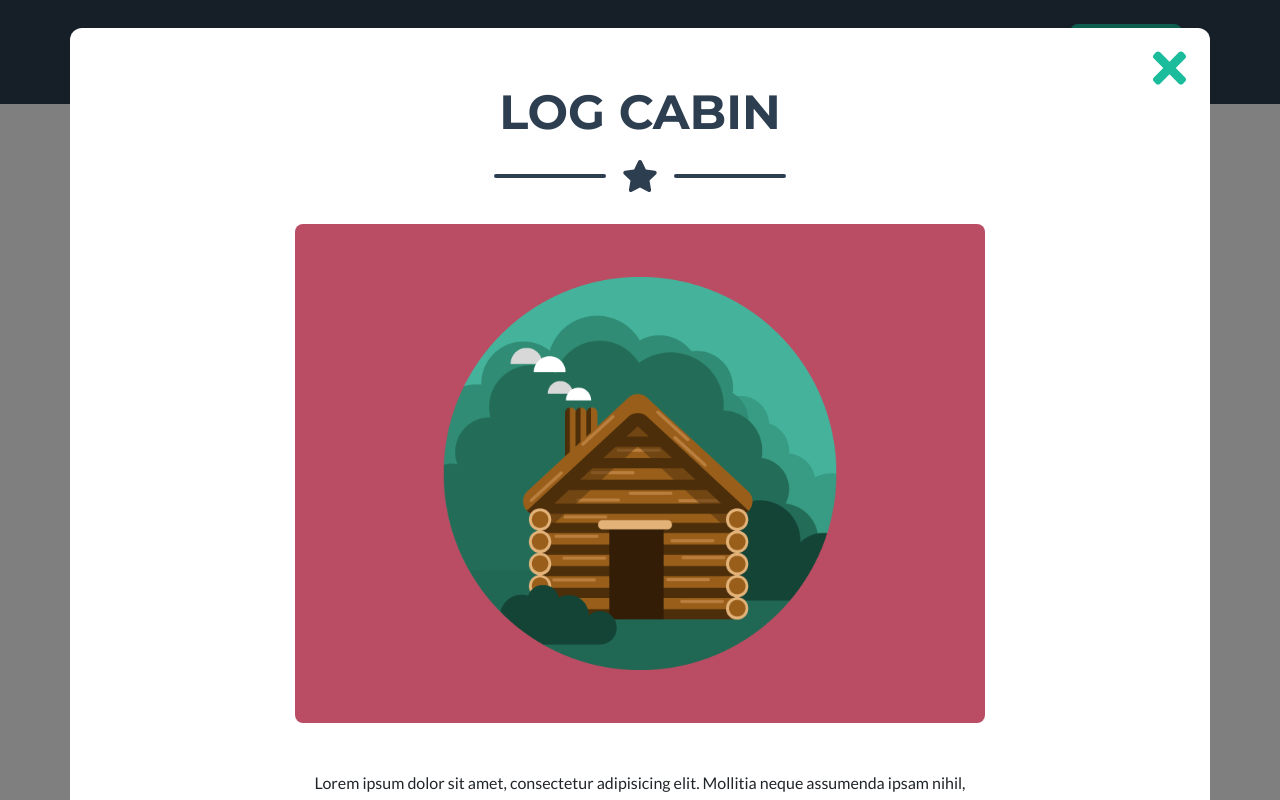
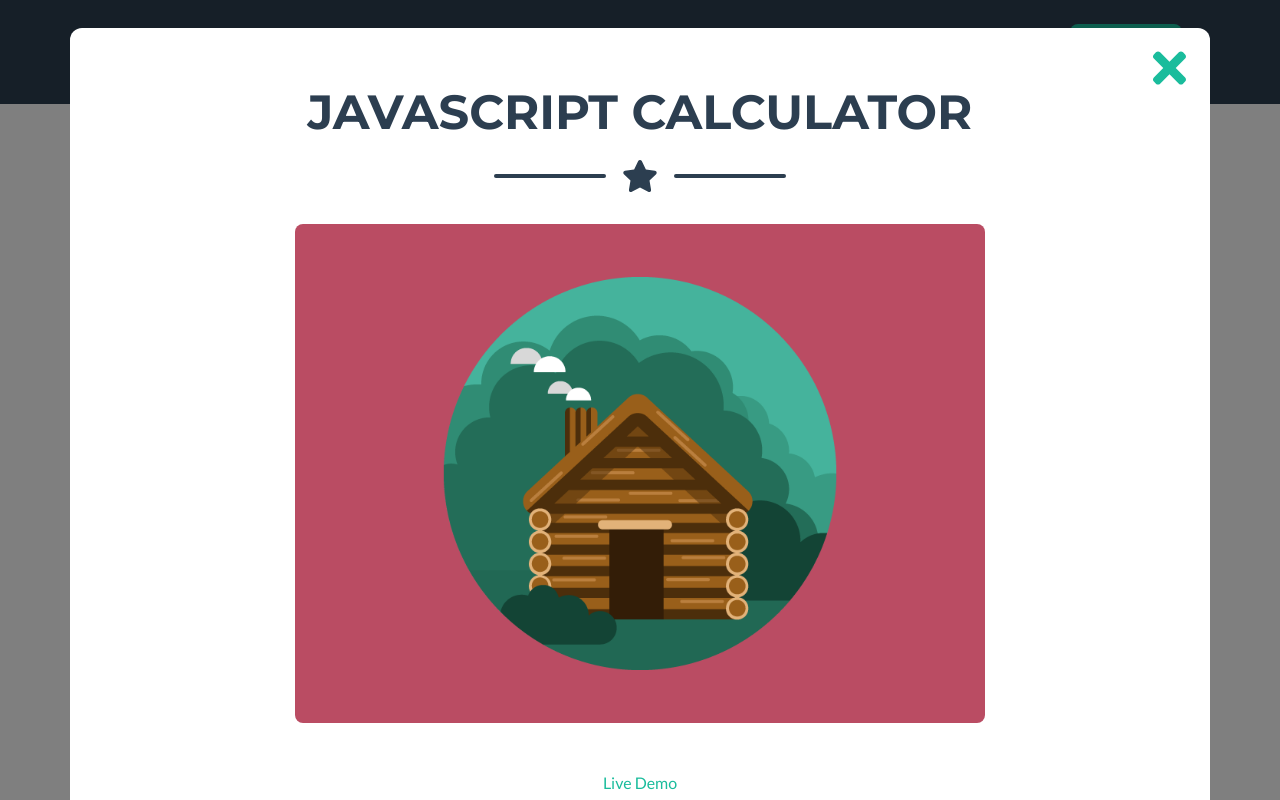
Before and after one commit to dlin89/portfolio, a plain HTML site: page index.html in a window 1280 px wide. Both pictures are taken after a click on the element 260 px from the left and 1130 px from the top of the page. Shown: the part 730-1530 px from the top of the page. Drawn offline with nearby package versions, Linux system fonts and the light colour scheme.

Commit message:
added calculator

```diff
--- a/index.html
+++ b/index.html
@@ -227,7 +227,7 @@
                             <div class="row justify-content-center">
                                 <div class="col-lg-8">
                                     <!-- Portfolio Modal - Title-->
-                                    <h2 class="portfolio-modal-title text-secondary text-uppercase mb-0" id="portfolioModal1Label">Log Cabin</h2>
+                                    <h2 class="portfolio-modal-title text-secondary text-uppercase mb-0" id="portfolioModal1Label">Javascript Calculator</h2>
                                     <!-- Icon Divider-->
                                     <div class="divider-custom">
                                         <div class="divider-custom-line"></div>
@@ -235,7 +235,7 @@
                                         <div class="divider-custom-line"></div>
                                     </div>
                                     <!-- Portfolio Modal - Image--><img class="img-fluid rounded mb-5" src="assets/img/portfolio/cabin.png" alt="" /><!-- Portfolio Modal - Text-->
-                                    <p class="mb-5">Lorem ipsum dolor sit amet, consectetur adipisicing elit. Mollitia neque assumenda ipsam nihil, molestias magnam, recusandae quos quis inventore quisquam velit asperiores, vitae? Reprehenderit soluta, eos quod consequuntur itaque. Nam.</p>
+                                    <p class="mb-5"><a href="https://codepen.io/dlin89/full/QWyyzXK">Live Demo</a></p>
                                     <button class="btn btn-primary" data-dismiss="modal"><i class="fas fa-times fa-fw"></i>Close Window</button>
                                 </div>
                             </div>
```
